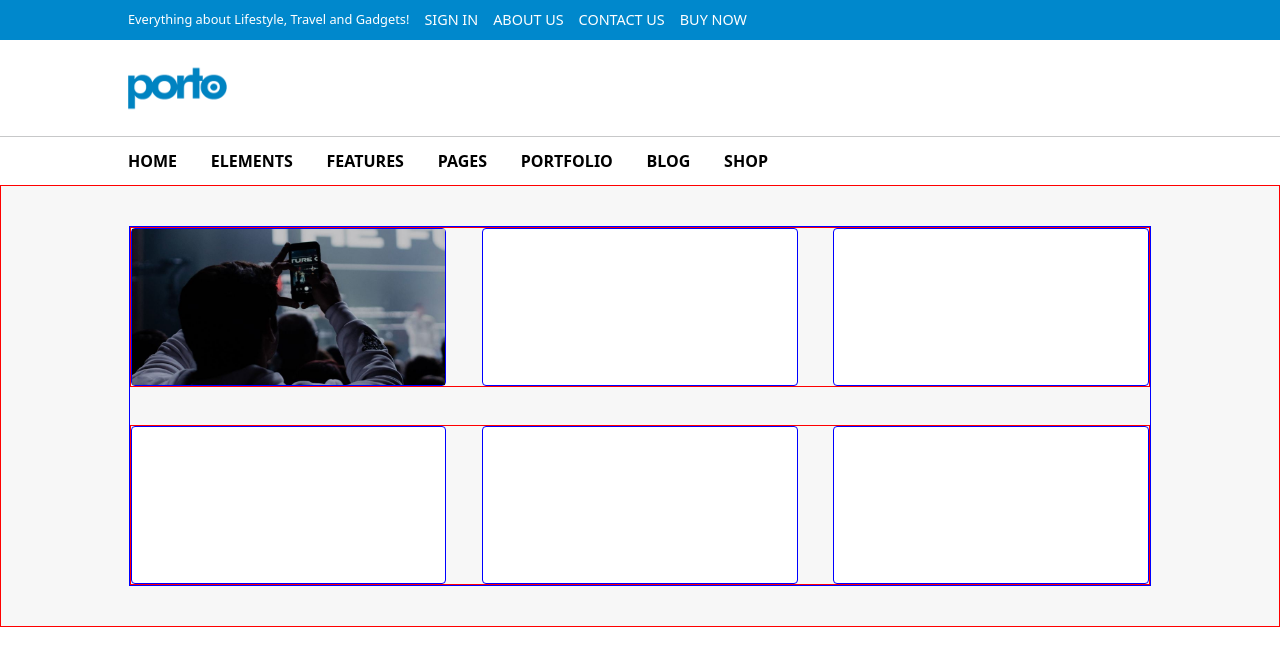
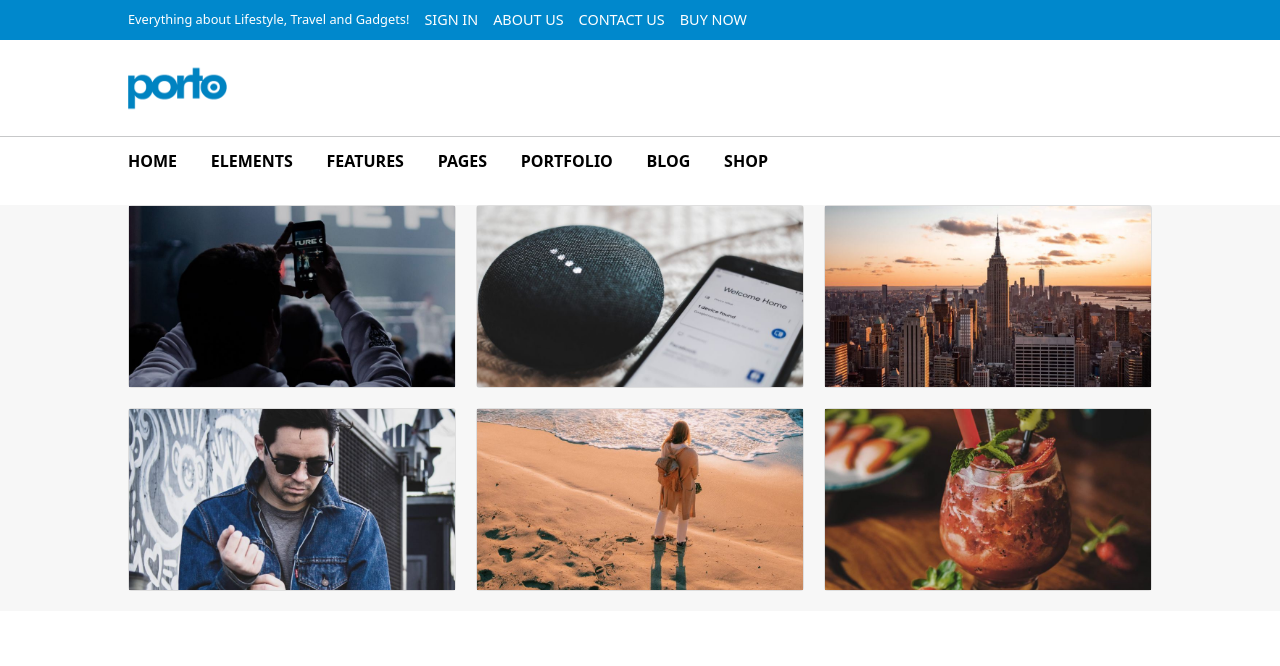
Before and after one commit to Dumy1994/proj-html-vuejs, a Vue app: page / in a window 1280 px wide. Shown: the top 666 px of the page. Built offline with nearby package versions, Linux system fonts and the light colour scheme.

Commit message:
section 1 img main

```diff
--- a/src/components/OneSectionMain.vue
+++ b/src/components/OneSectionMain.vue
@@ -1,28 +1,28 @@
 <template>
-  <div class="debug p-0 container-fluid section">
-      <div class="preview d-flex flex-column justify-content-between  debug2">
+  <div class="p-0 container-fluid section">
+      <div class="preview d-flex flex-column justify-content-between">
           <!-- section 1  -->
-          <div class="col-12 container-card d-flex justify-content-between debug">
-              <div class="col-3 card debug2">
+          <div class="col-12 container-card d-flex justify-content-between">
+              <div class="col-3 card ">
                   <img src="../assets/img/blog-46.jpg" alt= "blog-46">
               </div>
-              <div class="col-3 card  debug2">
-
+              <div class="col-3 card  ">
+                  <img src="../assets/img/blog-47.jpg" alt= "blog-47">
               </div>
-              <div class="col-3 card debug2">
-
+              <div class="col-3 card ">
+                  <img src="../assets/img/blog-48.jpg" alt= "blog-48">
               </div>
           </div>
           <!-- section 2  -->
-          <div class="col-12 container-card d-flex justify-content-between debug">
-              <div class="col-3 card debug2">
-
+          <div class="col-12 container-card d-flex justify-content-between">
+              <div class="col-3 card ">
+                  <img src="../assets/img/blog-49.jpg" alt= "blog-49">
               </div>
-              <div class="col-3 card  debug2">
-
+              <div class="col-3 card  ">
+                  <img src="../assets/img/blog-50.jpg" alt= "blog-50">
               </div>
-              <div class="col-3 card debug2">
-
+              <div class="col-3 card ">
+                  <img src="../assets/img/blog-51.jpg" alt= "blog-51">
               </div>
           </div>
 
@@ -56,15 +56,17 @@ export default {
     background-color: $bg-white-dark;
     .preview{
     width: 80%;
-    height: 45vh;
-    margin: 5vh auto;
+    margin-top: 20px !important;
+    margin: auto;
 
     .container-card{
-        height: 20vh;
+
         .card{
-            width: 31%;
+            width: 32%;
+            margin-bottom: 20px ;
             img{
-                height: 100%;
+                width: 100%;
+                object-fit: contain;
             }
         }
     }
```
